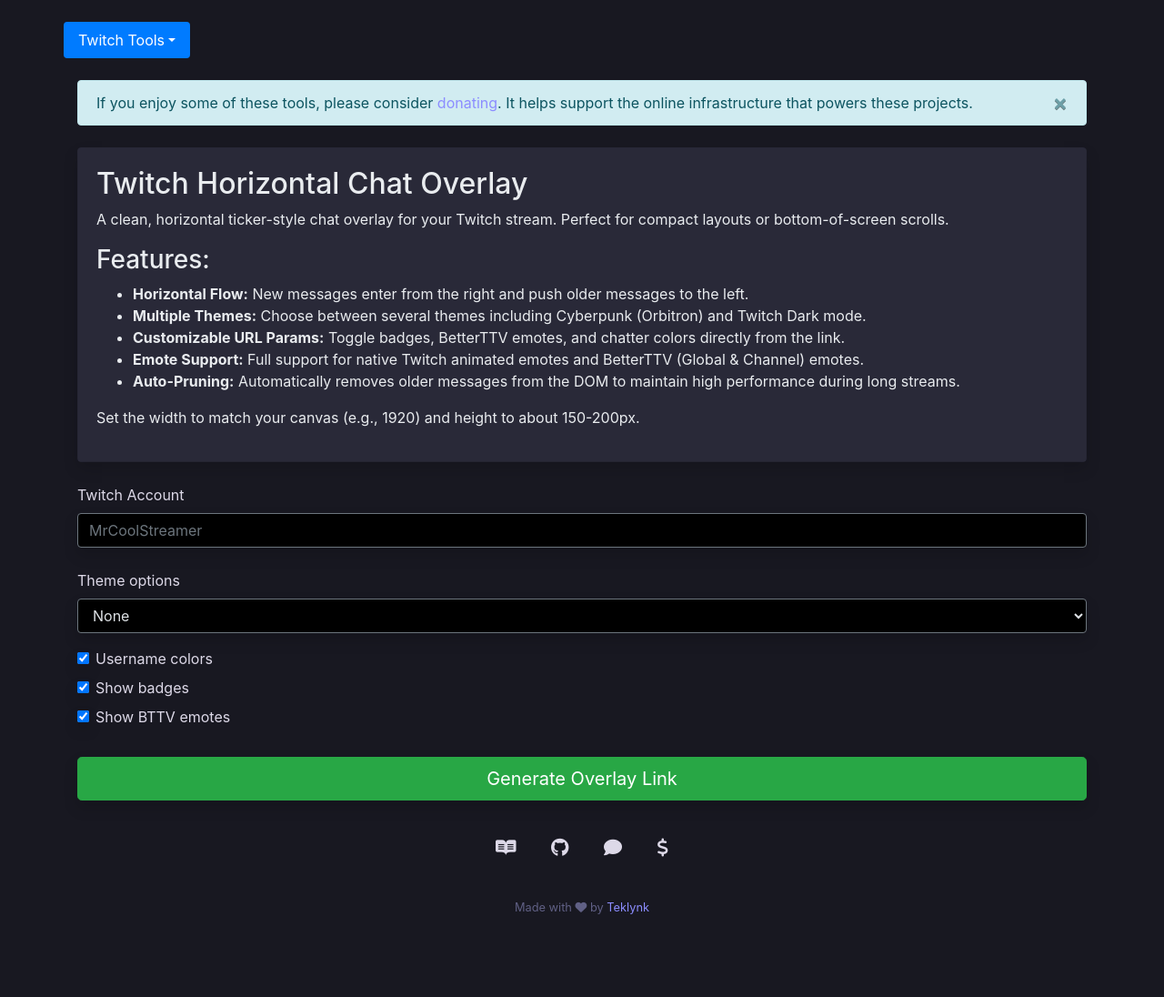
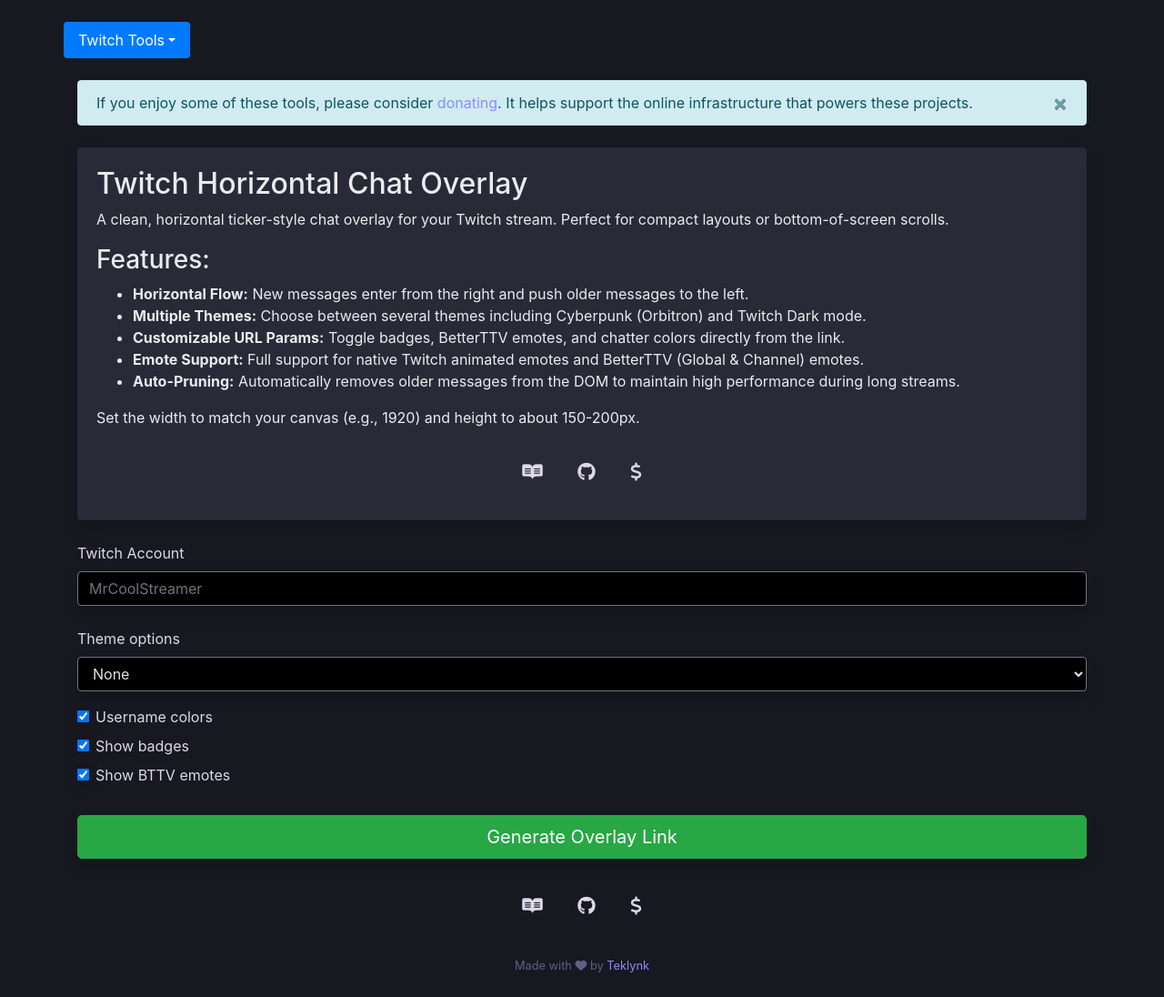
Before and after one commit to teklynk/twitch_chat_overlay_horizontal, a plain HTML site: page index.html in a window 1280 px wide. Shown: the whole page at 91% size. Before the commit the page ends 1032 px from the top, so only its background shows below. Drawn offline with Linux system fonts and the light colour scheme; no server answers.

Commit message:
updated links on index page

```diff
--- a/index.html
+++ b/index.html
@@ -161,6 +161,12 @@
                         high performance during long streams.</li>
                 </ul>
                 <p>Set the width to match your canvas (e.g., 1920) and height to about 150-200px.</p>
+
+                <div class="text-center p-2 col-12">
+                    <a class="btn btn-link btn-lg" href="https://github.com/teklynk/twitch_chat_overlay_horizontal/blob/master/README.md" target="_blank" title="README"><i class="fa-brands fa-readme"></i></a>
+                    <a class="btn btn-link btn-lg" href="https://github.com/teklynk/twitch_chat_overlay_horizontal" target="_blank" title="GitHub"><i class="fa-brands fa-github"></i></a>
+                    <a class="btn btn-link btn-lg" href="https://github.com/sponsors/teklynk" target="_blank" title="Donate/Support"><i class="fa-solid fa-dollar-sign"></i></a>
+                </div>
             </div>
         </div>
 
@@ -208,12 +214,10 @@
         <div id="overlaylink" class="hide"></div>
     </div>
     <div class="text-center p-1">
-        <a class="btn btn-link btn-lg" href="https://github.com/teklynk/twitch_clips_player/blob/main/README.md"
+        <a class="btn btn-link btn-lg" href="https://github.com/teklynk/twitch_chat_overlay_horizontal/blob/main/README.md"
             target="_blank" title="README"><i class="fa-brands fa-readme"></i></a>
-        <a class="btn btn-link btn-lg" href="https://github.com/teklynk/twitch_clips_player" target="_blank"
+        <a class="btn btn-link btn-lg" href="https://github.com/teklynk/twitch_chat_overlay_horizontal" target="_blank"
             title="GitHub"><i class="fa-brands fa-github"></i></a>
-        <a class="btn btn-link btn-lg" href="https://github.com/teklynk/twitch_clips_player/discussions" target="_blank"
-            title="GitHub Discussions"><i class="fa-solid fa-comment"></i></a>
         <a class="btn btn-link btn-lg" href="https://github.com/sponsors/teklynk" target="_blank"
             title="Donate/Support"><i class="fa-solid fa-dollar-sign"></i></a>
     </div>
```
